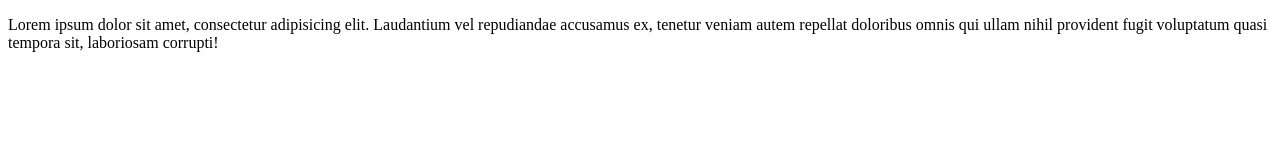
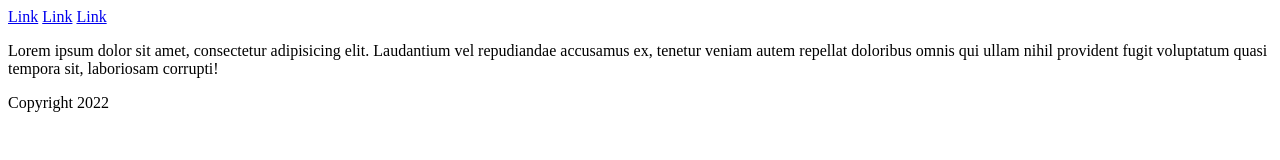
Before and after one commit to ausrajakume/Hiking-Tourr, a plain HTML site: page index.html in a window 1280 px wide. Drawn offline with Linux system fonts and the light colour scheme.

Commit message:
add semantic structure to website

```diff
--- a/index.html
+++ b/index.html
@@ -7,10 +7,22 @@
     <title>Document</title>
 </head>
 <body>
-    <div>
-        <p>
-            Lorem ipsum dolor sit amet, consectetur adipisicing elit. Laudantium vel repudiandae accusamus ex, tenetur veniam autem repellat doloribus omnis qui ullam nihil provident fugit voluptatum quasi tempora sit, laboriosam corrupti!
-        </p>
-    </div>
+    <header>
+        <nav>
+            <a href="#">Link</a>
+            <a href="#">Link</a>
+            <a href="#">Link</a>
+        </nav>
+    </header>
+    <main>
+        <div>
+            <p>
+                Lorem ipsum dolor sit amet, consectetur adipisicing elit. Laudantium vel repudiandae accusamus ex, tenetur veniam autem repellat doloribus omnis qui ullam nihil provident fugit voluptatum quasi tempora sit, laboriosam corrupti!
+            </p>
+        </div>
+    </main>
+    <footer>
+        <span>Copyright 2022</span>
+    </footer>
 </body>
 </html>
```
